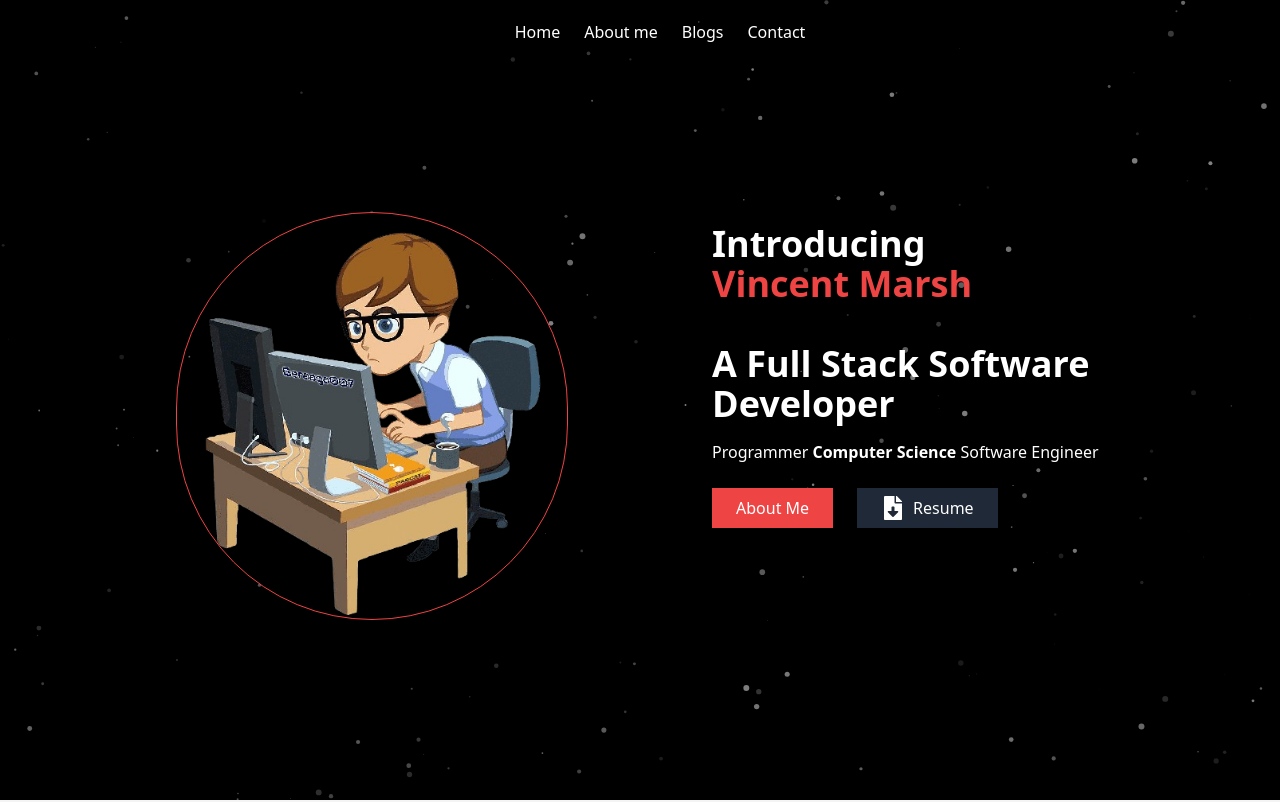
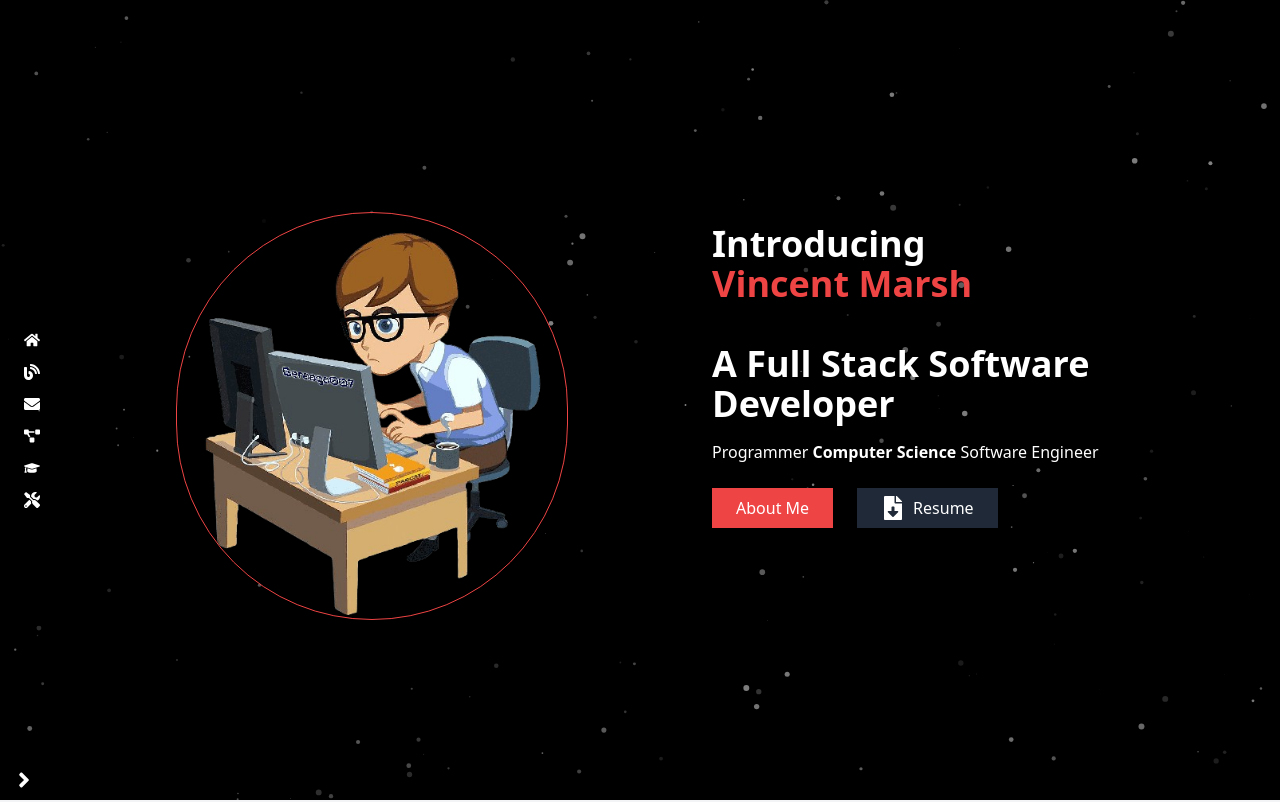
Before and after one commit to marshvin/marsh, a React (Create React App) app: page / in a window 1280 px wide. Shown: the top 802 px of the page. Built offline with nearby package versions, Linux system fonts and the light colour scheme.

Commit message:
Package addition for deployment

```diff
--- a/src/Components/Home.jsx
+++ b/src/Components/Home.jsx
@@ -1,14 +1,17 @@
 import React, { useState, useEffect } from 'react';
 import Particles from 'particles.js';
-import { FaFileDownload } from 'react-icons/fa';
-
+import { FaHome, FaBlog, FaEnvelope, FaFileDownload, FaAngleRight, FaProjectDiagram, FaGraduationCap, FaTools } from 'react-icons/fa';
 
 function Home() {
   const [isOpen, setIsOpen] = useState(false);
+  const [navbarWidth, setNavbarWidth] = useState('w-12');
   const [navbarBg, setNavbarBg] = useState('bg-transparent');
+
   const toggleNavbar = () => {
     setIsOpen(!isOpen);
+    setNavbarWidth(isOpen ? 'w-12' : 'w-28');
   };
+
   useEffect(() => {
     const handleScroll = () => {
       const scrollPosition = window.scrollY;
@@ -29,7 +32,6 @@ function Home() {
   useEffect(() => {
     window.particlesJS('particles-js', particleConfig);
   }, []);
-
 
   const particleConfig = {
     particles: {
@@ -88,97 +90,85 @@ function Home() {
     retina_detect: true,
   };
 
-
   return (
     <div className="relative overflow-hidden">
-   <nav className={`fixed top-0 left-0 right-0 z-10 transition-colors duration-300 ${navbarBg}`}>
-  <div className="max-w-7xl mx-auto px-4 sm:px-6 lg:px-8">
-    <div className="flex items-center justify-center h-16"> {/* justify-center to center the navbar */}
-      <div className="hidden md:block">
-        <div className="ml-10 flex items-center space-x-6"> {/* Increased space-x-6 */}
-          <a href="#" className="text-white hover:text-gray-300">
-            Home
+      <nav
+        className={`fixed top-0 left-0 h-full z-10 transition-all duration-300 ${navbarBg} ${navbarWidth}`}
+      >
+        <div className="max-w-xs w-16 mx-auto flex flex-col items-center justify-center h-full">
+        <div className="flex flex-col items-center mt-10 space-y-4">
+            <a href="#" className="flex items-center text-white hover:text-gray-300">
+              {isOpen ? <FaHome className="inline-block mr-2" /> : <FaHome className="inline-block" />}
+              {isOpen && <span>Home</span>}
             </a>
-          <a href="#" className="text-white hover:text-gray-300">
-            About me
+
+            <a href="#" className="flex items-center text-white hover:text-gray-300">
+              {isOpen ? <FaBlog className="inline-block mr-2" /> : <FaBlog className="inline-block" />}
+              {isOpen && <span>Blogs</span>}
             </a>
-          <a href="#" className="text-white hover:text-gray-300">
-            Blogs
+            <a href="#" className="flex items-center text-white hover:text-gray-300">
+              {isOpen ? <FaEnvelope className="inline-block mr-2" /> : <FaEnvelope className="inline-block" />}
+              {isOpen && <span>Contact</span>}
             </a>
-          <a href="#" className="text-white hover:text-gray-300">
-            Contact
+            <a href="#" className="flex items-center text-white hover:text-gray-300">
+              {isOpen ? <FaProjectDiagram className="inline-block mr-2" /> : <FaProjectDiagram className="inline-block" />}
+              {isOpen && <span>Project</span>}
+            </a>
+            <a href="#" className="flex items-center text-white hover:text-gray-300">
+              {isOpen ? <FaGraduationCap className="inline-block mr-2" /> : <FaGraduationCap className="inline-block" />}
+              {isOpen && <span>Education</span>}
+            </a>
+            <a href="#" className="flex items-center text-white hover:text-gray-300">
+              {isOpen ? <FaTools className="inline-block mr-2" /> : <FaTools className="inline-block" />}
+              {isOpen && <span>Services</span>}
             </a>
           </div>
         </div>
-      <div className="-mr-2 flex md:hidden">
+        <div className="absolute bottom-0 w-full flex justify-center">
           <button
             onClick={toggleNavbar}
-          className={`text-white hover:text-gray-300 p-2 focus:outline-none focus:bg-gray-700 ${isOpen ? 'bg-black' : ''}`}
+            className="text-white py-2 focus:outline-none"
           >
-          <svg
-            xmlns="http://www.w3.org/2000/svg"
-            className={`h-6 w-6 text-white`}
-            fill="none"
-            viewBox="0 0 24 24"
-            stroke="currentColor"
-          >
-            <path
-              strokeLinecap="round"
-              strokeLinejoin="round"
-              strokeWidth="2"
-              d="M4 6h16M4 12h16M4 18h16"
-            />
-          </svg>
+            <FaAngleRight size={24} />
           </button>
         </div>
-    </div>
-  </div>
-
-  {isOpen && (
-    <div className="md:hidden">
-      <div className="px-2 pt-2 pb-3 space-y-1 sm:px-3 bg-black">
-        <a href="#" className="text-white block hover:text-gray-300">
-          Home
-        </a>
-        <a href="#" className="text-white block hover:text-gray-300">
-          About me
-        </a>
-        <a href="#" className="text-white block hover:text-gray-300">
-          Blogs
-        </a>
-        <a href="#" className="text-white block hover:text-gray-300">
-          Contact
-        </a>
-      </div>
-    </div>
-  )}
       </nav>
-
 
       <div id="particles-js" className="absolute top-0 left-0 w-full h-full"></div>
 
-      <section id="hero" className="bg-black flex flex-col-reverse sm:flex-row items-center px-6" style={{ height: '100vh' }}>
+      <section
+        id="hero"
+        className="bg-black flex flex-col-reverse sm:flex-row items-center px-6"
+        style={{ height: '100vh' }}
+      >
         <div className="container mx-auto flex flex-col items-center px-6 md:flex-row">
           {/* Image */}
           <div className="relative sm:w-1/2">
-          <img src="images/coder1.png" alt="user" class="h-32 w-32 md:h-full md:w-full md:mt-8 sm:w-full border border-red-500 rounded-full" />
-
+            <img
+              src="images/coder1.png"
+              alt="user"
+              className="h-32 w-32 md:h-full md:w-full md:mt-8 sm:w-full border border-red-500 rounded-full"
+            />
           </div>
-
 
           {/* Content */}
           <div className="flex flex-col mb-12 md:w-1/2 md:ml-36">
             <h1 className="text-4xl text-white font-bold text-center md:text-left">
-              Introducing <p className="text-red-500">Vincent Marsh</p> <br /><b> A Full Stack Software Developer</b>
+              Introducing{' '}
+              <p className="text-red-500">Vincent Marsh</p> <br />
+              <b> A Full Stack Software Developer</b>
             </h1>
             <p className="mt-4 text-white text-center text-darkGrayishBlue md:text-left">
-              Programmer  <b>Computer Science</b>  Software Engineer
+              Programmer <b>Computer Science</b> Software Engineer
             </p>
             <div className="flex justify-center mt-6 md:justify-start space-x-6">
               {/* About Me button */}
-              <a href="#" className="py-2 px-6 text-white bg-red-500  hover:bg-red-600">About Me</a>
-              {/* GitHub button */}
-
+              <a
+                href="#"
+                className="py-2 px-6 text-white bg-red-500  hover:bg-red-600"
+              >
+                About Me
+              </a>
               {/* Download Resume button */}
               <button className="flex items-center py-2 px-6 text-white bg-gray-800  hover:bg-gray-900">
                 <FaFileDownload className="mr-2" size={24} /> Resume
```
Lines whose indentation alone changed are shown as unchanged.
